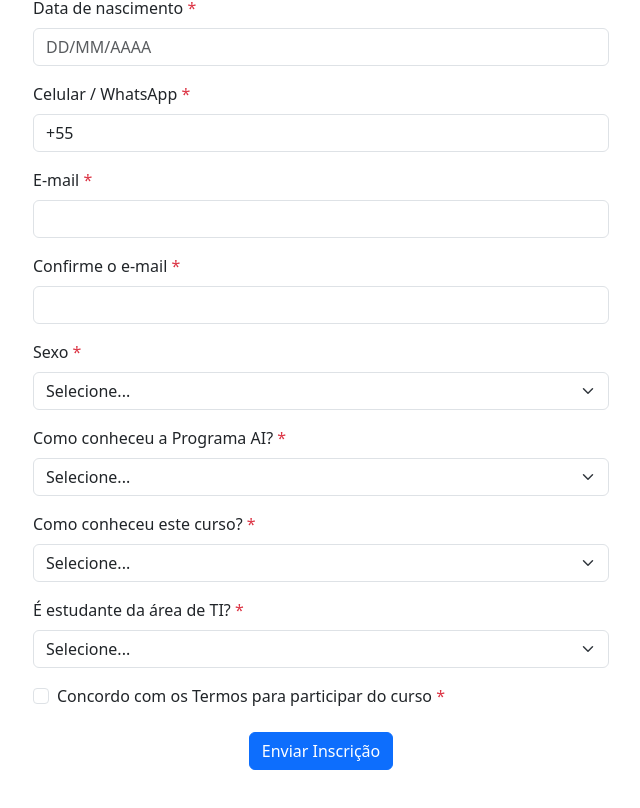
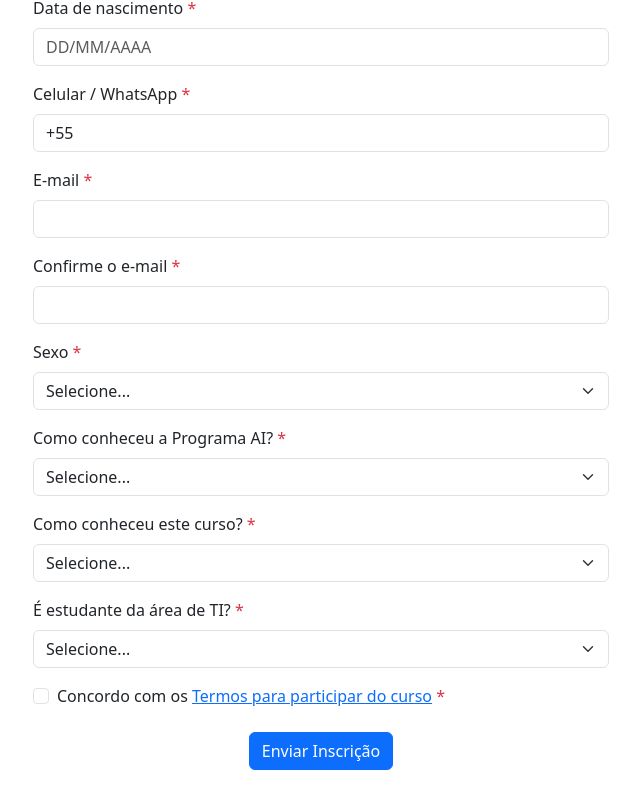
Before and after one commit to kelsonvictr/programaai-frontend, a React (Vite) app: page /inscricao/1 in a window 1280 px wide. Shown: the part 613-1421 px from the top of the page, without its empty margins (319-959 px from the left). Built offline with nearby package versions, Linux system fonts and the light colour scheme.

Commit message:
feat: termos

```diff
--- /dev/null
+++ b/src/mocks/terms.ts
@@ -0,0 +1,12 @@
+// src/mocks/terms.ts
+export const termosDoCurso = `
+  Estes são os Termos para participação nos cursos da Programa AI.
+
+  - O participante concorda em seguir todas as regras do curso.
+  - A vaga só será confirmada após o pagamento.
+  - Não é permitida a reprodução do conteúdo sem autorização.
+  - Em caso de desistência, o valor não será reembolsado.
+  - A organização pode alterar datas por motivos de força maior.
+
+  Este texto é apenas um exemplo e será substituído pelo oficial.
+`
--- a/src/pages/Inscricao.tsx
+++ b/src/pages/Inscricao.tsx
@@ -10,6 +10,8 @@ import {
 import { courses } from "../mocks/courses"
 import axios from "axios"
 import { Modal } from "react-bootstrap"
+import { termosDoCurso } from "../mocks/terms"
+
 
 
 interface FormState {
@@ -58,6 +60,8 @@ const Inscricao: React.FC = () => {
     const [showEstudanteDetalhe, setShowEstudanteDetalhe] = useState(false)
     const [submitted, setSubmitted] = useState(false)
     const [showModal, setShowModal] = useState(false)
+    const [showTermos, setShowTermos] = useState(false)
+
 
     useEffect(() => {
         if (!course) navigate("/cursos")
@@ -197,7 +201,7 @@ const Inscricao: React.FC = () => {
                 <strong>Valor do curso:</strong> {course.price}
             </p>
             <p className="text-center mb-4 text-muted">
-        Você receberá via WhatsApp e e-mail as instruções de pagamento.<br/>
+                Você receberá via WhatsApp e e-mail as instruções de pagamento.<br />
                 Sua vaga só será confirmada após confirmação do pagamento.
             </p>
             <p className="text-danger text-center mb-4">
@@ -441,7 +445,13 @@ const Inscricao: React.FC = () => {
                             name="aceitaTermos"
                             label={
                                 <>
-                  Concordo com os Termos para participar do curso{" "}
+                                    Concordo com os <span
+                                        className="text-decoration-underline text-primary"
+                                        role="button"
+                                        onClick={() => setShowTermos(true)}
+                                    >
+                                        Termos para participar do curso
+                                    </span>{" "}
                                     <span className="text-danger">*</span>
                                 </>
                             }
@@ -468,7 +478,23 @@ const Inscricao: React.FC = () => {
                     </div>
                 </Form>
             )}
+
+            <Modal show={showTermos} onHide={() => setShowTermos(false)} centered size="lg">
+                <Modal.Header closeButton>
+                    <Modal.Title>Termos do Curso</Modal.Title>
+                </Modal.Header>
+                <Modal.Body>
+                    <pre style={{ whiteSpace: "pre-wrap" }}>{termosDoCurso}</pre>
+                </Modal.Body>
+                <Modal.Footer>
+                    <Button variant="secondary" onClick={() => setShowTermos(false)}>
+                        Fechar
+                    </Button>
+                </Modal.Footer>
+            </Modal>
         </Container>
+
+
     )
 }
 
```
Lines whose indentation alone changed are shown as unchanged.
